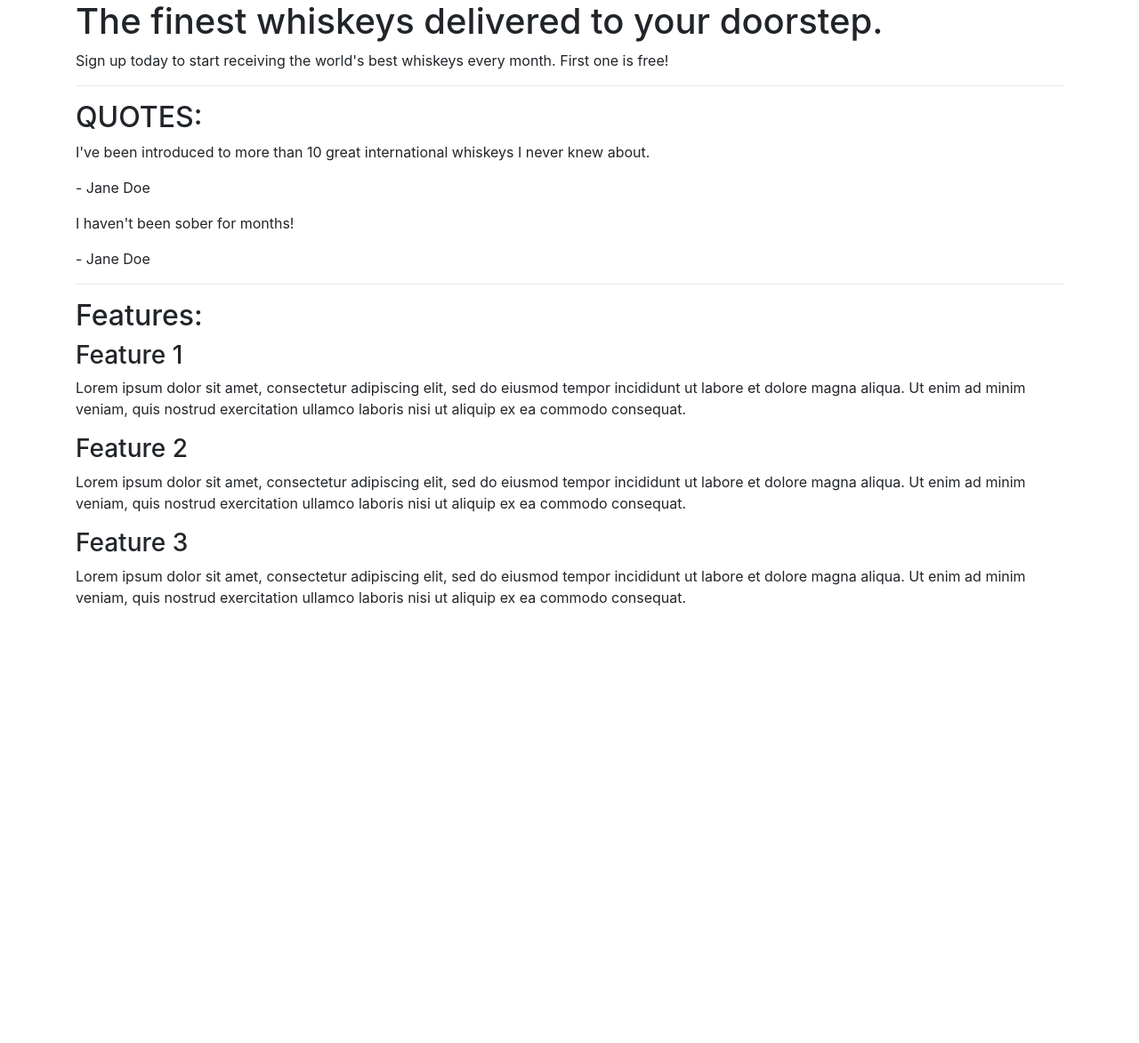
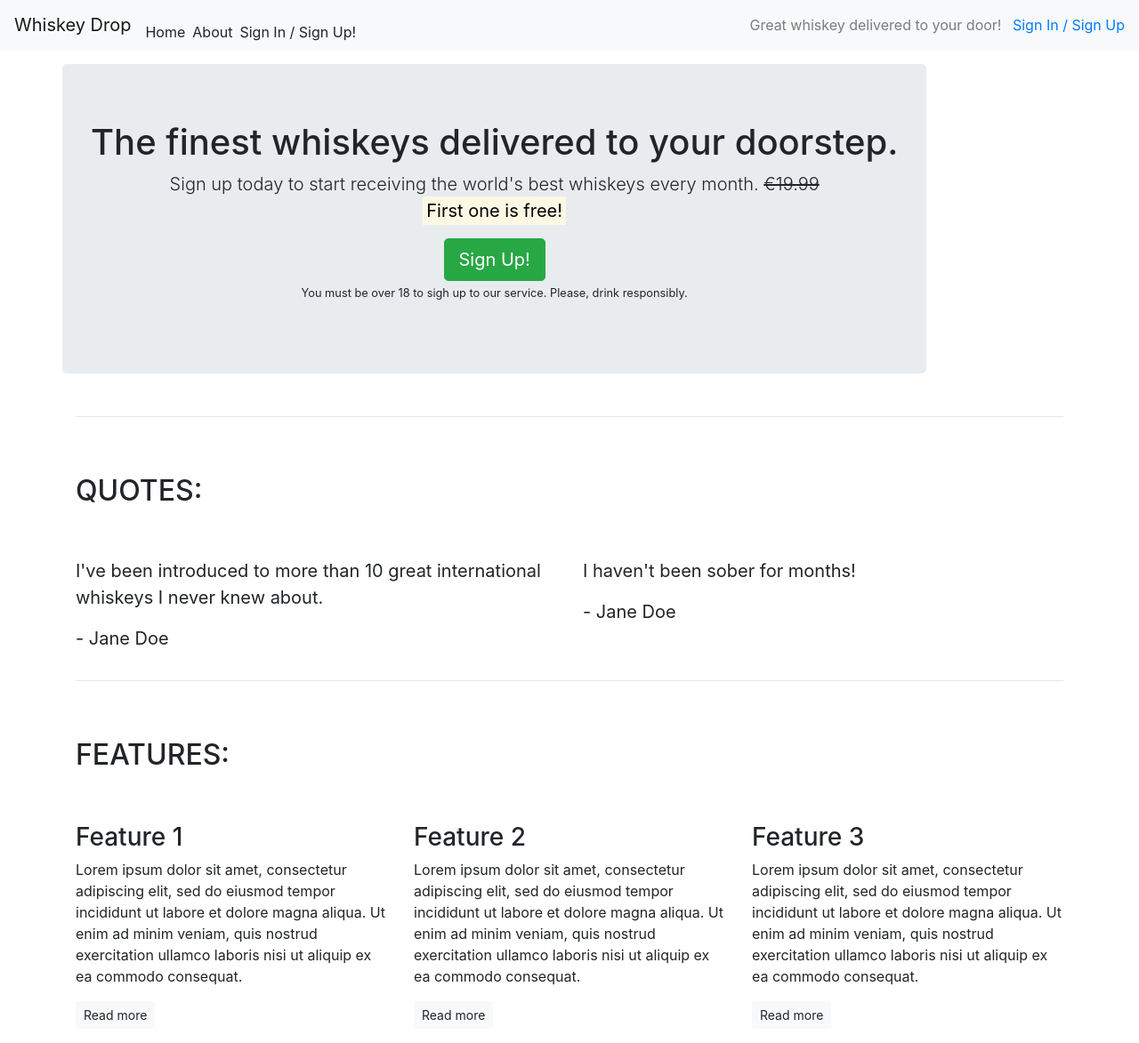
Before and after one commit to meltaylor78/myirst_bootstrap_project, a plain HTML site: page index.html in a window 1280 px wide. Shown: the whole page at 89% size. Before the commit the page ends 800 px from the top, so only its background shows below. Drawn offline with nearby package versions, Linux system fonts and the light colour scheme.

Commit message:
added bootstrap formatting to index.html

```diff
--- a/index.html
+++ b/index.html
@@ -4,47 +4,96 @@
     <meta charset="UTF-8">
     <meta name="viewport" content="width=device-width, initial-scale=1.0">
     <title>Whiskey Drop | aste a new whiskey every month.</title>
+    <meta name="viewport" content="width=device-width, initial-scale=1.0">
     <link rel="stylesheet" href="https://stackpath.bootstrapcdn.com/bootstrap/4.5.2/css/bootstrap.min.css" integrity="sha384-JcKb8q3iqJ61gNV9KGb8thSsNjpSL0n8PARn9HuZOnIxN0hoP+VmmDGMN5t9UJ0Z" crossorigin="anonymous">
     </head>
 <body>
-<article class="container">
+<nav class="navbar navbar-light bg-light navbar-expand-sm">
+<a href="/" class="navbar-brand">Whiskey Drop</a>
+<ul class="navbar-nav mr-auto">
+    <li class="active nav-item mr-2"><a class="nav-link" href="/"></a>Home</li>
+    <li class=" nav-item mr-2"><a class="nav-link" href="/about"></a>About</li>
+    <li class="nav-item mr-2"><a class="nav-link" href="/login"></a>Sign In / Sign Up!</li>
+</ul>
+    <div class="d-none d-md-block">
+        <p class="navbar-text my-auto mr-2">Great whiskey delivered to your door!</p>
+        <a href="/login">Sign In / Sign Up</a>
+    </div>
+</nav>
+<article class="container mt-3">
         <!-- Callout -->
-        <section class="callout">
-            <h1>The finest whiskeys delivered to your doorstep.</h1>
-            <p>Sign up today to start receiving the world's best whiskeys every month. First one is free!</p>
+        <div class="row">
+        <div class="col-12"></div>
+        <section class="callout, jumbotron text-center">
+        <h1>The finest whiskeys delivered to your doorstep.</h1>
+        <div class="div">
+        <p class="lead">Sign up today to start receiving the world's best whiskeys every month.
+        <s class="d-none d-sm-inline">€19.99</s>
+        <span class="d-inline d-smnone"><br></span>
+        <strong><mark> First one is free!</mark></strong></p>
+        <button class="btn btn-success btn-lg">Sign Up!</button>
+        <p class="muted"><small>You must be over 18 to sigh up to our service. Please, drink responsibly.</small></p>
+        </div>
+        </div>
         </section>
+
         <!-- /.callout -->
         <hr>
 
         <!-- Quotes -->
         <section class="quotes">
-            <h2 class="text-uppercase">Quotes:</h2>
-            <div class="quote">
+        <div class="row">
+        <div class="col-12 my-5">
+                <h2 class="text-uppercase">Quotes:</h2>
+            </div>
+            </div>
+            <div class="row">
+            <div class="col-12 col-md-6">
+            <blockquote class="blockquote">
                 <p>I've been introduced to more than 10 great international whiskeys I never knew about.</p>
                 <p>- Jane Doe</p>
+            </blockquote>
             </div>
-            <div class="quote">
+            <div class="col-12 col-md-6">
+            <blockquote class="blockquote">
                 <p>I haven't been sober for months!</p>
                 <p>- Jane Doe</p>
+            </blockquote>
             </div>
+        </div>
         </section>
-        <!-- /.quotes -->
+                <!-- /.quotes -->
         <hr>
 
         <!-- Features -->
         <section class="features">
-            <h2>Features:</h2>
-            <div class="feature">
+        <div class="row">
+        <div class="col-12 my-5">
+        <h2 class="text-uppercase">Features:</h2>
+        </div>
+        </div>
+            <div class="row">
+              <div class="col-12 col-md-6 col-lg-4">
+                <div class="feature">
                 <h3>Feature 1</h3>
                 <p>Lorem ipsum dolor sit amet, consectetur adipiscing elit, sed do eiusmod tempor incididunt ut labore et dolore magna aliqua. Ut enim ad minim veniam, quis nostrud exercitation ullamco laboris nisi ut aliquip ex ea commodo consequat.</p>
+                <p><button class="btn btn-sm btn-light">Read more</button></p>
             </div>
+            </div>
+            <div class="col-12 col-md-6 col-lg-4">
             <div class="feature">
                 <h3>Feature 2</h3>
                 <p>Lorem ipsum dolor sit amet, consectetur adipiscing elit, sed do eiusmod tempor incididunt ut labore et dolore magna aliqua. Ut enim ad minim veniam, quis nostrud exercitation ullamco laboris nisi ut aliquip ex ea commodo consequat.</p>
+                <p><button class="btn btn-sm btn-light">Read more</button></p>
             </div>
+            </div>
+            <div class="col-12 d-md-none d-lg-block col-lg-4">
             <div class="feature">
                 <h3>Feature 3</h3>
                 <p>Lorem ipsum dolor sit amet, consectetur adipiscing elit, sed do eiusmod tempor incididunt ut labore et dolore magna aliqua. Ut enim ad minim veniam, quis nostrud exercitation ullamco laboris nisi ut aliquip ex ea commodo consequat.</p>
+                <p><button class="btn btn-sm btn-light">Read more</button></p>
+                </div>
+                </div>
             </div>
         </section>
         <!-- /.features -->
```
